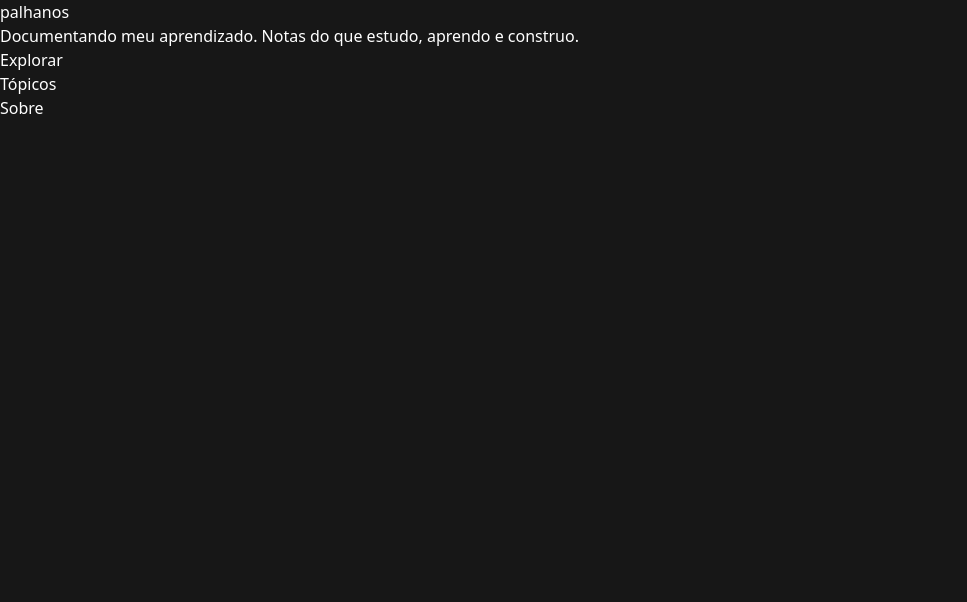
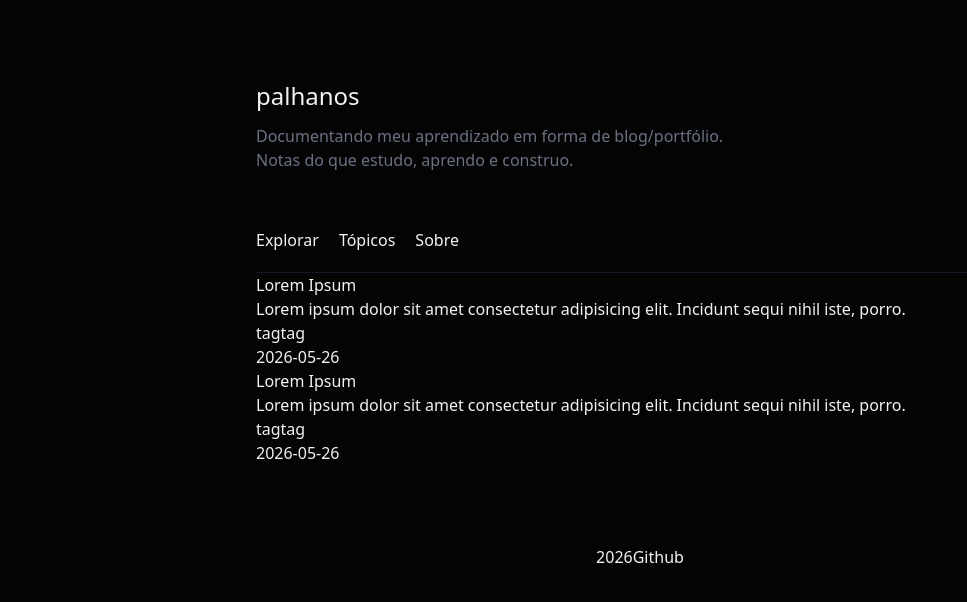
Before and after one commit to paulo-arthur/palhanos, a Next.js app: page / in a window 1280 px wide. Shown: the top 602 px of the page, without its empty margins (0-967 px from the left). Built offline with nearby package versions, Linux system fonts and the light colour scheme.

Commit message:
Style the Menu component

```diff
--- a/src/app/layout.js
+++ b/src/app/layout.js
@@ -1,13 +1,17 @@
+import Footer from "@/components/Footer/Footer";
 import "@/styles/globals.css";
 
 export default function RootLayout({ children }) {
   return (
     <html
       lang="pt-br"
-      className="h-full antialiased"
+      className="h-screen antialiased"
     >
-      <body className="min-h-full flex flex-col">
-        {children}
+      <body className="min-h-screen">
+        <main className="w-full flex flex-col items-center">
+          {children}
+          <Footer />
+        </main>
       </body>
     </html>
   );
--- a/src/app/page.js
+++ b/src/app/page.js
@@ -1,9 +1,12 @@
 import Menu from "@/components/Menu/Menu";
+import Publication from "@/components/Publication/Publication";
 
 export default function Home() {
   return (
-    <main>
+    <main className="w-3/5 py-20 flex flex-col justify-center items-center">
       <Menu />
+      <Publication />
+      <Publication />
     </main>
   );
 }
--- /dev/null
+++ b/src/components/Footer/Footer.jsx
@@ -0,0 +1,8 @@
+export default function Footer() {
+    return (
+        <footer>
+            <span>2026</span>
+            <span><a href="#">Github</a></span>
+        </footer>
+    );
+}
--- a/src/components/Menu/Menu.jsx
+++ b/src/components/Menu/Menu.jsx
@@ -1,13 +1,14 @@
 export default function Menu() {
     return (
-        <main>
-            <h3>palhanos</h3>
-            <p>Documentando meu aprendizado. Notas do que estudo, aprendo e construo.</p>
-            <nav>
-                <ul>
-                    <li><a href="#">Explorar</a></li>
-                    <li><a href="#">Tópicos</a></li>
-                    <li><a href="#">Sobre</a></li>
+        <main className="w-full border-b border-solid border-gray-900">
+            <h1 className="text-base md:text-2xl">palhanos</h1>
+            <p className="w-2/3 text-gray-500 my-3">
+                Documentando meu aprendizado em forma de blog/portfólio. Notas do que estudo, aprendo e construo.</p>
+            <nav className="w-full mt-14 mb-5">
+                <ul className="flex justify-start">
+                    <li className="mr-5"><a className="hover:text-emerald-600" href="#">Explorar</a></li>
+                    <li className="mr-5"><a className="hover:text-emerald-600" href="#">Tópicos</a></li>
+                    <li className="mr-5"><a className="hover:text-emerald-600" href="#">Sobre</a></li>
                 </ul>
             </nav>
         </main>
--- a/src/components/Publication/Publication.jsx
+++ b/src/components/Publication/Publication.jsx
@@ -1,6 +1,6 @@
 export default function Publication() {
     return (
-        <article>
+        <article className="w-full">
             <div>
                 <h1>Lorem Ipsum</h1>
                 <p>Lorem ipsum dolor sit amet consectetur adipisicing elit. Incidunt sequi nihil iste, porro.</p>
--- a/src/styles/globals.css
+++ b/src/styles/globals.css
@@ -1,11 +1,6 @@
 @import "tailwindcss";
 
-:root {
-  --background: #171717;
-  --foreground: #ffffff;
+body {
+    background-color: rgb(4, 4, 4);
+    color: rgb(243, 243, 243);
 }
-
-* {
-  background-color: var(--background);
-  color: var(--foreground);
-}
```
